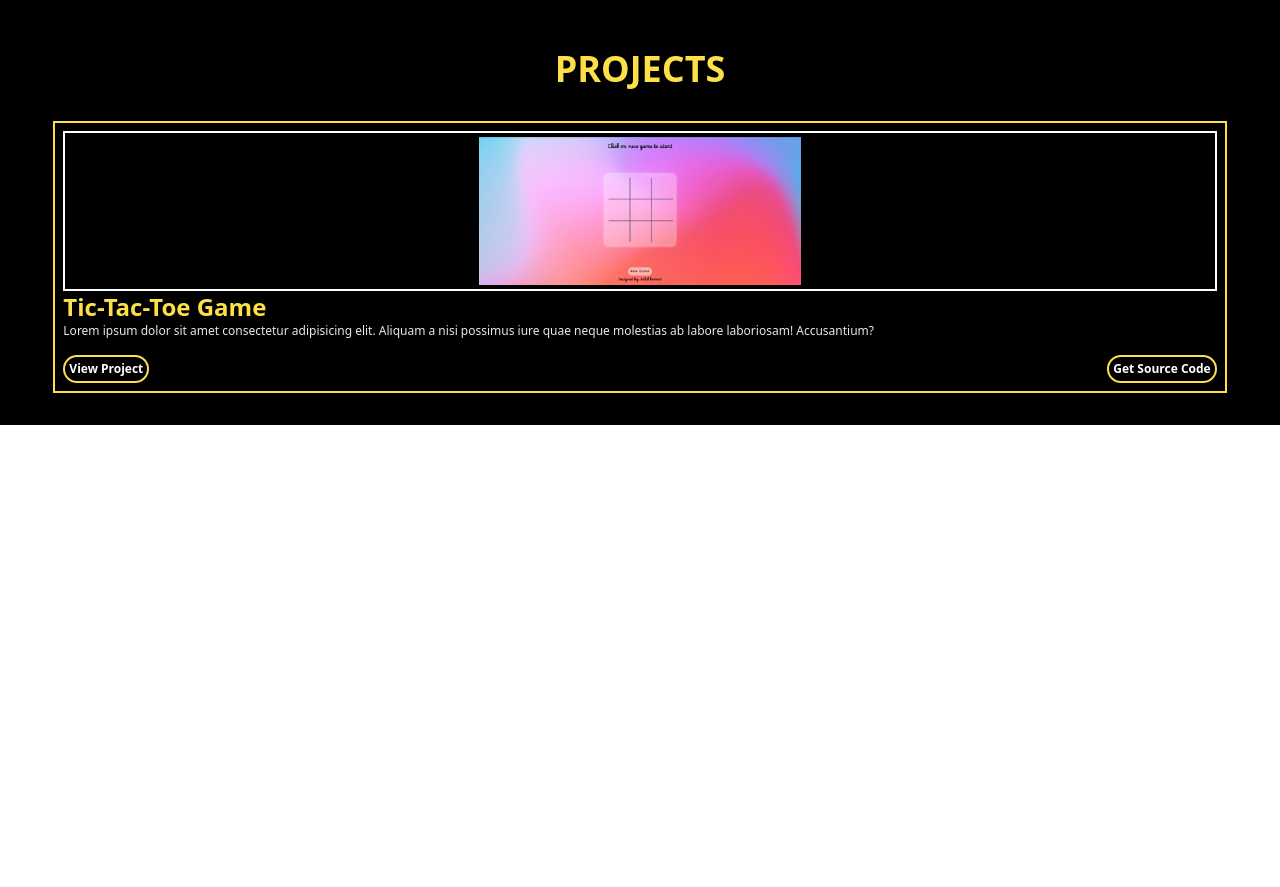
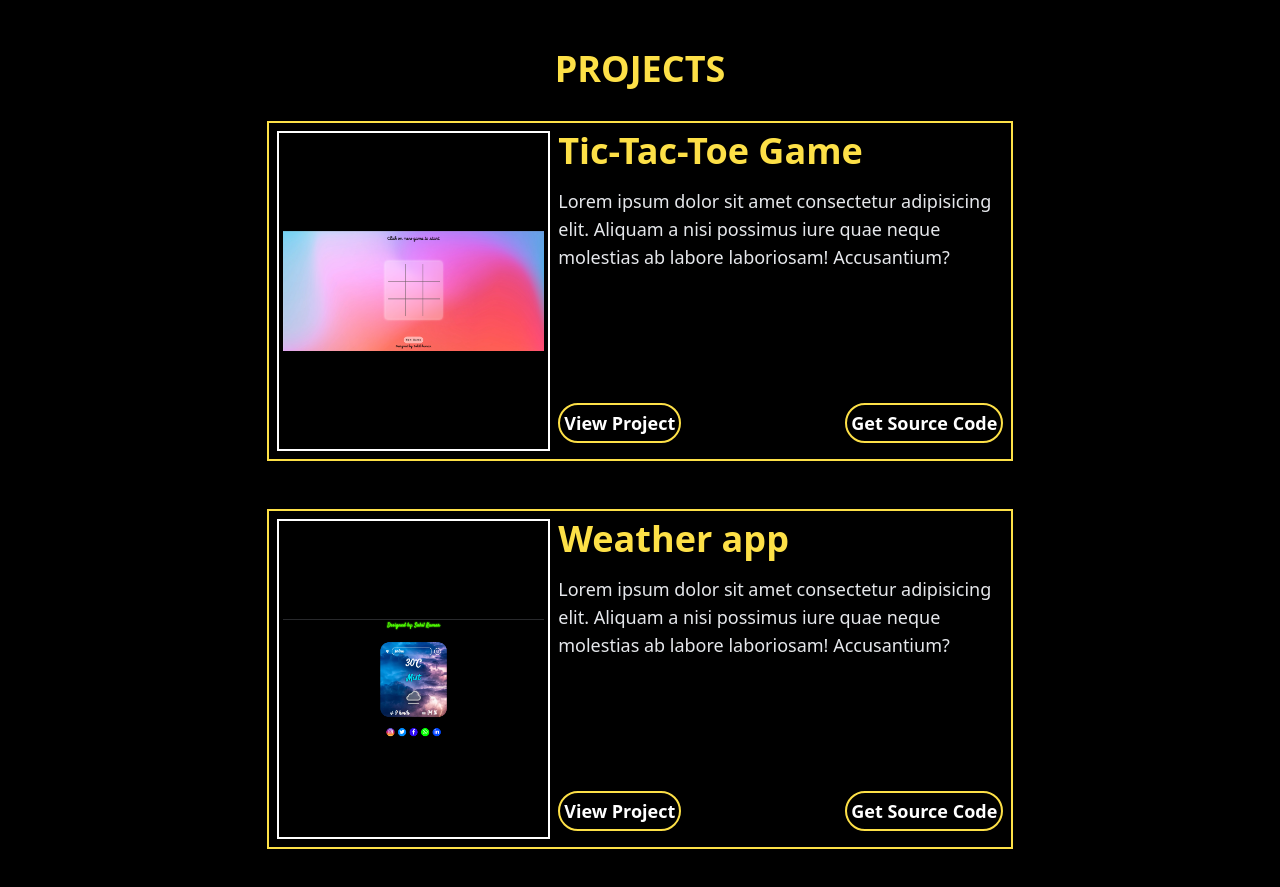
Before and after one commit to sahil-kumar-dev/myprotfolio, a website: page index.html in a window 1280 px wide. Shown: the part 1215-2102 px from the top of the page. Before the commit the page ends 1640 px from the top, so only its background shows below. Drawn offline with nearby package versions, Linux system fonts and the light colour scheme.

Commit message:
fixed some bugs

```diff
--- a/index.html
+++ b/index.html
@@ -77,7 +77,8 @@
         </div>
         <div class="photo h-full md:w-1/2 w-full flex items-center justify-center">
             <div class="md:w-full w-60 flex items-center justify-center">
-                <img src="/img/my profile photo.jpg" class=" rounded-full p-4 md:w-1/2 border-2 border-solid border-white">
+                <img src="/img/my profile photo.jpg"
+                    class=" rounded-full p-4 md:w-1/2 border-2 border-solid border-white">
             </div>
         </div>
     </section>
@@ -165,20 +166,54 @@
 
     <section id="projects" class="bg-black text-white py-8">
         <h1 class="text-3xl md:text-4xl font-bold text-center text-yellow-300">PROJECTS</h1>
-        <div class="flex justify-center mt-8">
-            <div class="project-1 border-2 border-solid border-yellow-300 w-11/12 p-2 ">
-                <div class="w-full p-1 h-40 border-2 border-solid border-white object-contain">
+        <div class="flex justify-center flex-col items-center mt-8">
+            <div class="project-1 border-2 border-solid border-yellow-300 w-11/12 p-2 md:flex md:w-7/12"  >
+                <div class="w-full p-1 h-40 md:h-80 border-2 border-solid border-white object-contain">
                     <img src="/img/tic-tac-toe.png" class="w-full h-full object-contain">
                 </div>
-                <div class="font-bold text-2xl text-yellow-300">
-                    Tic-Tac-Toe Game
+                <div class="md:ml-2 relative">
+                    <div class="font-bold text-2xl text-yellow-300 md:text-4xl ">
+                        Tic-Tac-Toe Game
+                    </div>
+                    <div class="description font-thin text-xs md:text-lg md:mt-4 text-gray-200">
+                        Lorem ipsum dolor sit amet consectetur adipisicing elit. Aliquam a nisi possimus iure quae neque
+                        molestias ab labore laboriosam! Accusantium?
+                    </div>
+                    <div class=" flex justify-between text-xs md:text-lg md:absolute bottom-2 w-full">
+                        <button
+                            class="border-2 border-solid border-yellow-300 rounded-full p-1 mt-4 font-bold hover:bg-yellow-300 hover:text-black"><a
+                                href="https://sahiltic-tac-toegame.netlify.app/" target="_blank">View
+                                Project</a></button>
+                        <button
+                            class="border-2 border-solid border-yellow-300 rounded-full  p-1 mt-4 font-bold hover:bg-yellow-300 hover:text-black"><a
+                                href="" target="_blank">Get Source Code</a></button>
+                    </div>
                 </div>
-                <div class="description font-thin text-xs text-gray-200">
-                    Lorem ipsum dolor sit amet consectetur adipisicing elit. Aliquam a nisi possimus iure quae neque molestias ab labore laboriosam! Accusantium?
+            </div>
+
+
+
+            <div class="project-2 border-2 border-solid border-yellow-300 w-11/12 p-2 md:flex md:w-7/12 my-12"  >
+                <div class="w-full p-1 h-40 md:h-80 border-2 border-solid border-white object-contain">
+                    <img src="/img/weather app.png" class="w-full h-full object-contain">
                 </div>
-                <div class=" flex justify-between">
-                    <button class="border-2 border-solid border-yellow-300 rounded-full text-xs p-1 mt-4 font-bold hover:bg-yellow-300 hover:text-black"><a href="https://sahiltic-tac-toegame.netlify.app/" target="_blank">View Project</a></button>
-                    <button class="border-2 border-solid border-yellow-300 rounded-full text-xs p-1 mt-4 font-bold hover:bg-yellow-300 hover:text-black"><a href="" target="_blank">Get Source Code</a></button>
+                <div class="md:ml-2 relative">
+                    <div class="font-bold text-2xl text-yellow-300 md:text-4xl ">
+                        Weather app
+                    </div>
+                    <div class="description font-thin text-xs md:text-lg md:mt-4 text-gray-200">
+                        Lorem ipsum dolor sit amet consectetur adipisicing elit. Aliquam a nisi possimus iure quae neque
+                        molestias ab labore laboriosam! Accusantium?
+                    </div>
+                    <div class=" flex justify-between text-xs md:text-lg md:absolute bottom-2 w-full">
+                        <button
+                            class="border-2 border-solid border-yellow-300 rounded-full p-1 mt-4 font-bold hover:bg-yellow-300 hover:text-black"><a
+                                href="https://my-newweatherapp.netlify.app/" target="_blank">View
+                                Project</a></button>
+                        <button
+                            class="border-2 border-solid border-yellow-300 rounded-full  p-1 mt-4 font-bold hover:bg-yellow-300 hover:text-black"><a
+                                href="" target="_blank">Get Source Code</a></button>
+                    </div>
                 </div>
             </div>
         </div>
--- a/script.js
+++ b/script.js
@@ -65,16 +65,17 @@ ScrollReveal({
 ScrollReveal().reveal('.navbar', { delay: 200, origin: 'top' });
 ScrollReveal().reveal('.logo', { delay: 600, origin: 'left', reset: false });
 ScrollReveal().reveal('.text', { delay: 800, origin: 'left', reset: true });
-ScrollReveal().reveal('.photo', { delay: 800, origin: 'right', reset: true });
+ScrollReveal().reveal('.photo', { delay: 800, origin: 'top', reset: true });
 
 // -----------------------skill section ---------------------
-ScrollReveal().reveal('.skill-1', { delay: 400, origin: 'left', reset: true });
-ScrollReveal().reveal('.skill-2', { delay: 800, origin: 'left', reset: true });
-ScrollReveal().reveal('.skill-3', { delay: 1200, origin: 'left', reset: true });
-ScrollReveal().reveal('.skill-4', { delay: 600, origin: 'right', reset: true });
-ScrollReveal().reveal('.skill-5', { delay: 1000, origin: 'right', reset: true });
-ScrollReveal().reveal('.skill-6', { delay: 1400, origin: 'right', reset: true });
+ScrollReveal().reveal('.skill-1', { delay: 400, origin: 'bottom', reset: true });
+ScrollReveal().reveal('.skill-2', { delay: 600, origin: 'bottom', reset: true });
+ScrollReveal().reveal('.skill-3', { delay: 800, origin: 'bottom', reset: true });
+ScrollReveal().reveal('.skill-4', { delay: 1000, origin: 'bottom', reset: true });
+ScrollReveal().reveal('.skill-5', { delay: 1100, origin: 'bottom', reset: true });
+ScrollReveal().reveal('.skill-6', { delay: 1200, origin: 'bottom', reset: true });
 
 
 // -------------------------projects--------------------------
 ScrollReveal().reveal('.project-1', { delay: 400, origin: 'bottom', reset: true });
+ScrollReveal().reveal('.project-2', { delay: 800, origin: 'bottom', reset: true });
```
Also changed, not shown: img/weather app.png (added), output.css.
